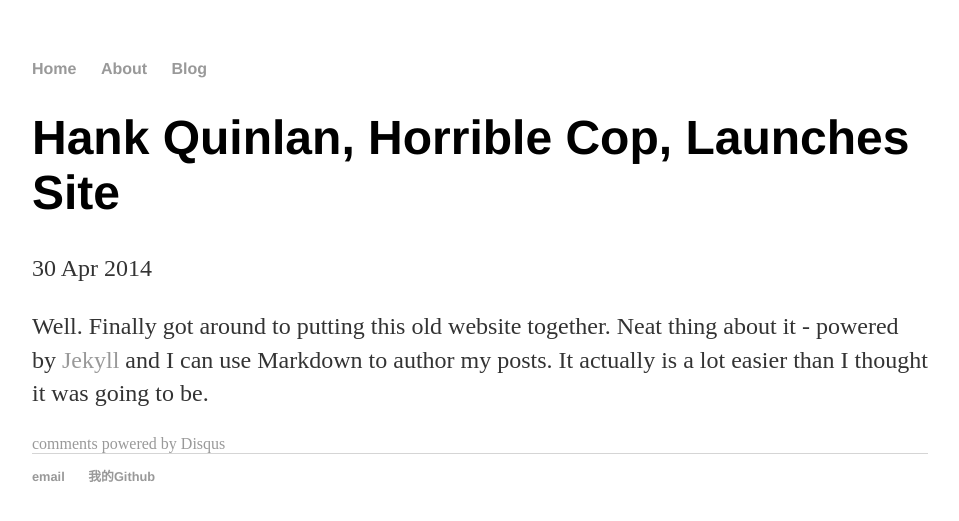
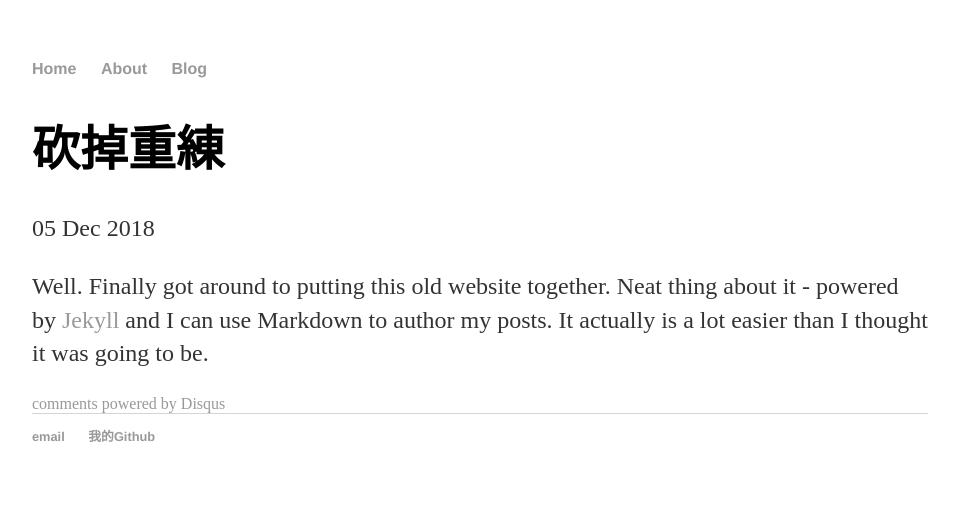
Before and after one commit to alexnkc/gadgetzine, a Jekyll site: the page built from _posts/2018-12-05-gadgetzine-launched.md, in a window 1280 px wide. Shown: the top 521 px of the page, without its empty margins (160-1119 px from the left). Built offline with Jekyll 4.4.1, drawn with Linux system fonts in a browser that asks for light colours; comment, search, counter and statistics services are not loaded.

Commit message:
Update and rename 2014-04-30-hank-quinlan-site-launched.md to 2018-12-05-gadgetzine-launched.md

```diff
--- a/_posts/2014-04-30-hank-quinlan-site-launched.md
+++ b/_posts/2018-12-05-gadgetzine-launched.md
@@ -1,7 +1,7 @@
 ---
 layout: post
-title: "Hank Quinlan, Horrible Cop, Launches Site"
-date: 2014-04-30
+title: "砍掉重練"
+date: 2018-12-05
 ---
 
 Well. Finally got around to putting this old website together. Neat thing about it - powered by [Jekyll](http://jekyllrb.com) and I can use Markdown to author my posts. It actually is a lot easier than I thought it was going to be.
```
